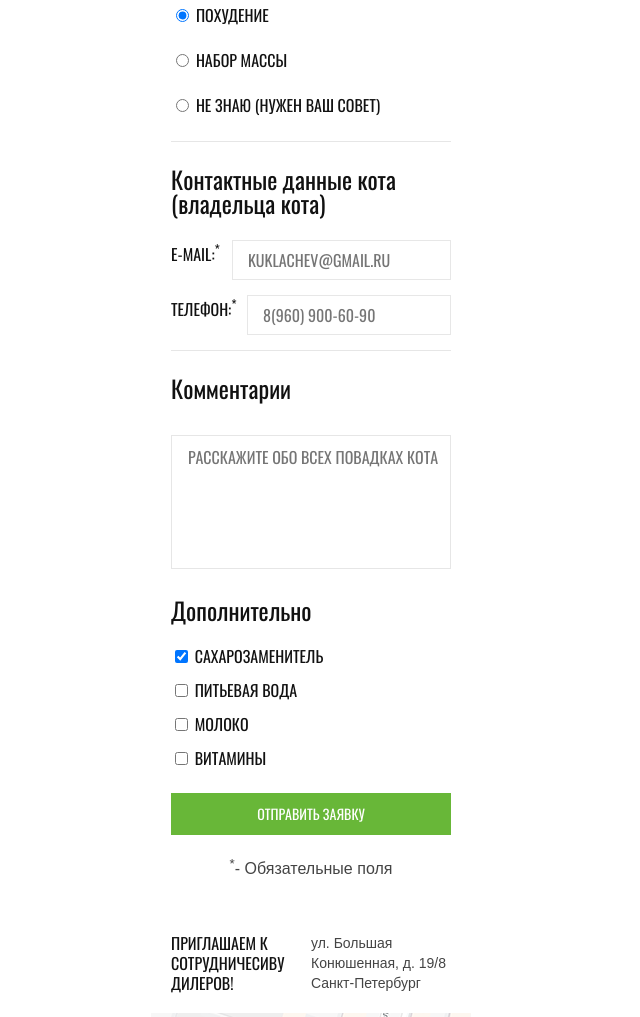
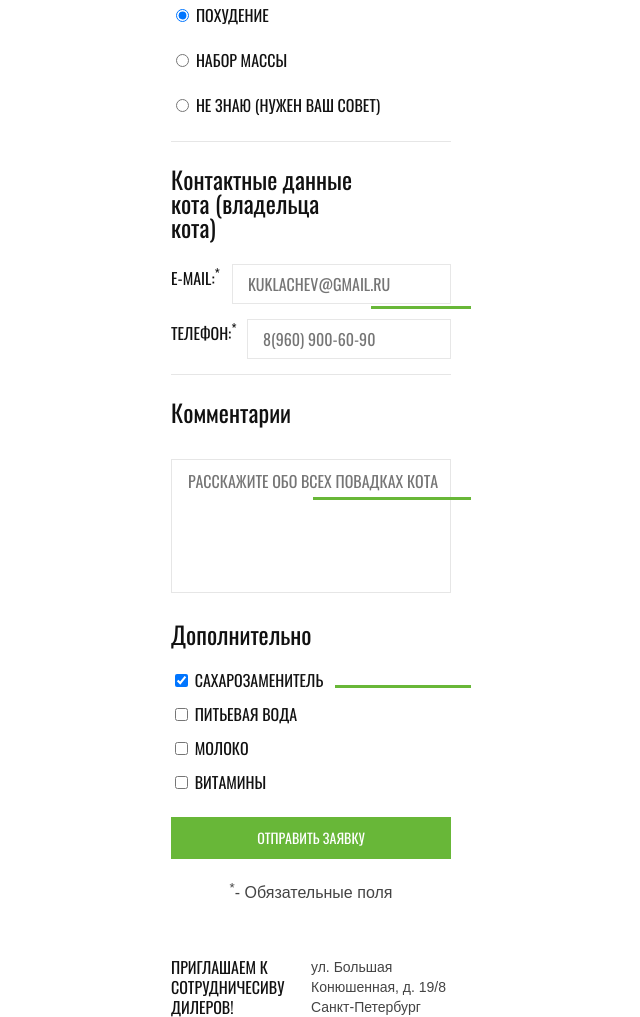
Before and after one commit to Kartaviy-arteom/942149-cat-energy-16, a website: page source/programs.html in a window 1280 px wide. Shown: the part 604-1621 px from the top of the page, without its empty margins (329-969 px from the left). Drawn offline with nearby package versions, Linux system fonts and the light colour scheme; files that its build step writes are made by us from their sources.

Commit message:
декоративные полоски на странице programs

```diff
--- a/source/less/additional-component.less
+++ b/source/less/additional-component.less
@@ -1,5 +1,16 @@
 .additional-component {
+  position: relative;
   .fieldset;
+
+  &::after {
+    content: "";
+    position: absolute;
+    top: 14px;
+    right: -20px;
+    width: 136px;
+    height: 3px;
+    background-color: #68b738;
+  }
 }
 
 .additional-component__legend {
--- a/source/less/cat-contacts.less
+++ b/source/less/cat-contacts.less
@@ -1,12 +1,24 @@
 .cat-contacts {
+  position: relative;
   .fieldset;
   .border-bottom();
+
+  &::after {
+    content: "";
+    position: absolute;
+    top: 42px;
+    right: -20px;
+    width: 100px;
+    height: 3px;
+    background-color: #68b738;
+  }
 }
 
 .cat-contacts__legend {
   padding: 0;
   padding-top: 25px;
   padding-bottom: 25px;
+  padding-right: 95px;
   .text-size(24px; 24px);
   font-family: "Oswald", "Arial", sans-serif;
 }
--- a/source/less/comment.less
+++ b/source/less/comment.less
@@ -1,6 +1,17 @@
 .comment {
+  position: relative;
   .fieldset;
   margin-bottom: 25px;
+
+  &::after {
+    content: "";
+    position: absolute;
+    top: 38px;
+    right: -20px;
+    width: 158px;
+    height: 3px;
+    background-color: #68b738;
+  }
 }
 
 .comment__legend {
```
